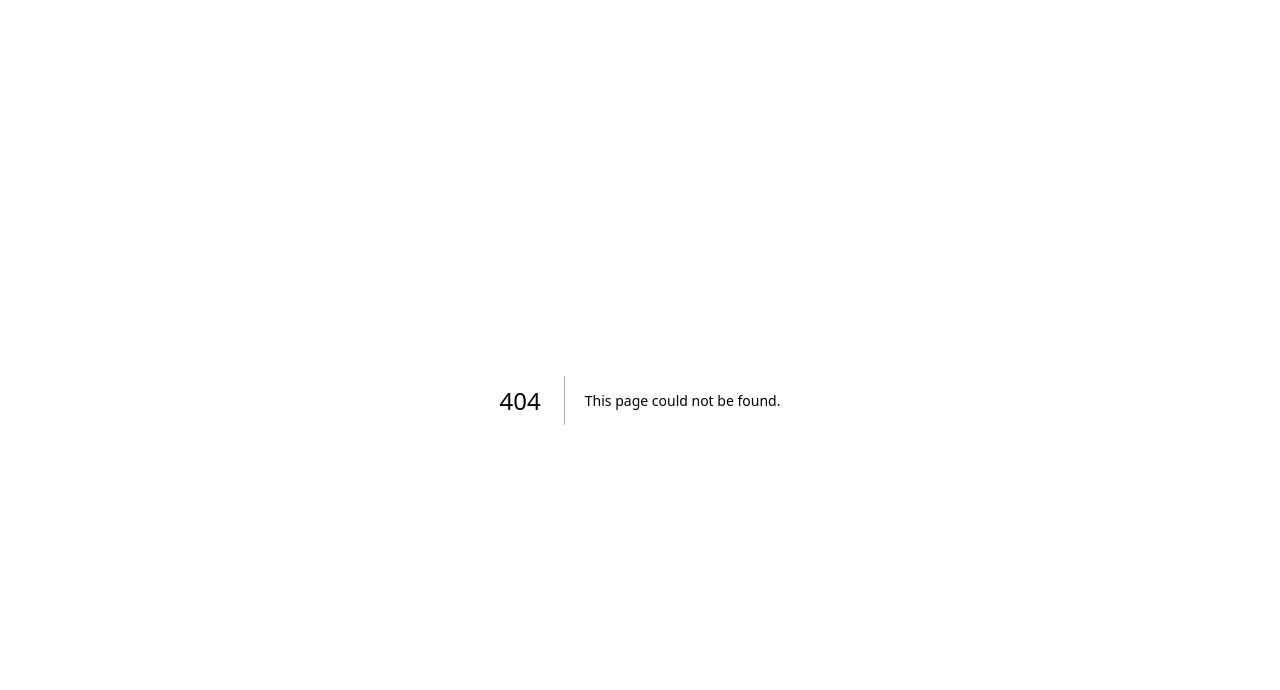
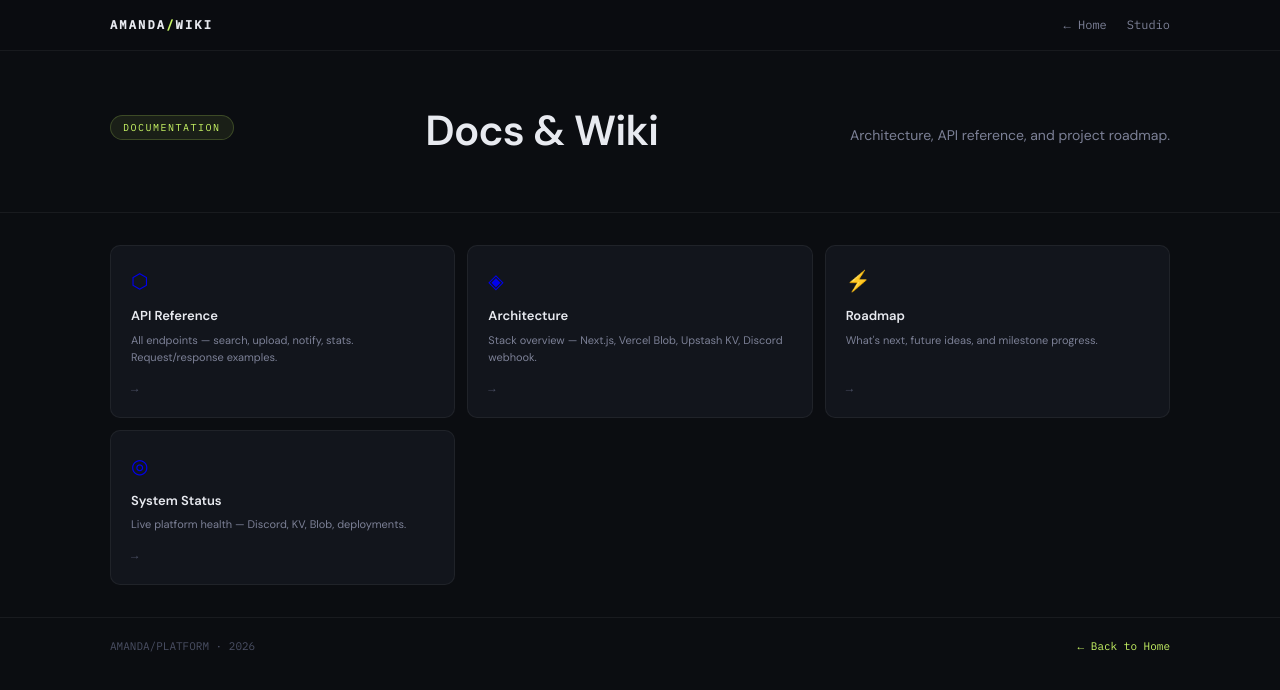
Before and after one commit to ANTCPU/photography, a Next.js app: page /wiki in a window 1280 px wide. Before the commit this address had no page. Shown: the top 690 px of the page. Built offline with nearby package versions, Linux system fonts and the light colour scheme.

Commit message:
Create page.tsx

```diff
--- /dev/null
+++ b/app/wiki/page.tsx
@@ -0,0 +1,90 @@
+// app/wiki/page.tsx
+export default function WikiIndex() {
+  return (
+    <div style={s.root}>
+
+      <header style={s.topbar}>
+        <div style={s.inner}>
+          <span style={s.wordmark}>AMANDA<span style={s.accent}>/</span>WIKI</span>
+          <nav style={s.nav}>
+            <a href="/" style={s.navLink}>← Home</a>
+            <a href="/dashboard" style={s.navLink}>Studio</a>
+          </nav>
+        </div>
+      </header>
+
+      <div style={s.hero}>
+        <div style={s.inner}>
+          <span style={s.badge}>DOCUMENTATION</span>
+          <h1 style={s.title}>Docs & Wiki</h1>
+          <p style={s.sub}>Architecture, API reference, and project roadmap.</p>
+        </div>
+      </div>
+
+      <div style={s.section}>
+        <div style={s.grid}>
+          <WikiCard href="/wiki/api"          icon="⬡" title="API Reference"    desc="All endpoints — search, upload, notify, stats. Request/response examples." />
+          <WikiCard href="/wiki/architecture" icon="◈" title="Architecture"     desc="Stack overview — Next.js, Vercel Blob, Upstash KV, Discord webhook." />
+          <WikiCard href="/wiki/roadmap"      icon="⚡" title="Roadmap"         desc="What's next, future ideas, and milestone progress." />
+          <WikiCard href="/wiki/status"       icon="◎" title="System Status"    desc="Live platform health — Discord, KV, Blob, deployments." />
+        </div>
+      </div>
+
+      <footer style={s.footer}>
+        <div style={s.inner}>
+          <span style={s.dim}>AMANDA/PLATFORM · 2026</span>
+          <a href="/" style={s.footerLink}>← Back to Home</a>
+        </div>
+      </footer>
+
+    </div>
+  )
+}
+
+function WikiCard({ href, icon, title, desc }: {
+  href: string; icon: string; title: string; desc: string
+}) {
+  return (
+    <a
+      href={href}
+      style={s.card}
+      onMouseEnter={(e) => {
+        e.currentTarget.style.borderColor = "rgba(200,245,100,0.25)"
+        e.currentTarget.style.background = "#191d27"
+      }}
+      onMouseLeave={(e) => {
+        e.currentTarget.style.borderColor = "rgba(255,255,255,0.06)"
+        e.currentTarget.style.background = "#12151c"
+      }}
+    >
+      <span style={s.icon}>{icon}</span>
+      <span style={s.cardTitle}>{title}</span>
+      <span style={s.cardDesc}>{desc}</span>
+      <span style={s.arrow}>→</span>
+    </a>
+  )
+}
+
+const s: Record<string, any> = {
+  root:     { minHeight: "100vh", background: "#0b0d11", color: "#e8eaf0", fontFamily: "'DM Sans', sans-serif", fontSize: 13 },
+  topbar:   { borderBottom: "1px solid rgba(255,255,255,0.06)", background: "rgba(11,13,17,0.95)", position: "sticky", top: 0, zIndex: 100, backdropFilter: "blur(12px)" },
+  inner:    { maxWidth: 1100, margin: "0 auto", padding: "0 20px", display: "flex", alignItems: "center", justifyContent: "space-between" },
+  wordmark: { fontSize: 12, fontWeight: 700, letterSpacing: "0.18em", color: "#e8eaf0", fontFamily: "'IBM Plex Mono', monospace", padding: "16px 0" },
+  accent:   { color: "#c8f564" },
+  nav:      { display: "flex", gap: 20 },
+  navLink:  { color: "#7c8096", textDecoration: "none", fontSize: 12, fontFamily: "'IBM Plex Mono', monospace" },
+  hero:     { borderBottom: "1px solid rgba(255,255,255,0.06)", padding: "48px 20px 40px" },
+  badge:    { display: "inline-block", fontSize: 10, fontFamily: "'IBM Plex Mono', monospace", letterSpacing: "0.15em", color: "#c8f564", background: "rgba(200,245,100,0.08)", border: "1px solid rgba(200,245,100,0.2)", borderRadius: 20, padding: "4px 12px", marginBottom: 16 },
+  title:    { fontSize: "clamp(28px, 5vw, 42px)", fontWeight: 700, letterSpacing: "-0.02em", color: "#e8eaf0", marginBottom: 10 },
+  sub:      { fontSize: 14, color: "#7c8096", lineHeight: 1.7 },
+  section:  { maxWidth: 1100, margin: "0 auto", padding: "32px 20px" },
+  grid:     { display: "grid", gridTemplateColumns: "repeat(auto-fill, minmax(260px, 1fr))", gap: 12 },
+  card:     { background: "#12151c", border: "1px solid rgba(255,255,255,0.06)", borderRadius: 10, padding: "20px", textDecoration: "none", display: "flex", flexDirection: "column", gap: 6, transition: "border-color 0.15s, background 0.15s", cursor: "pointer" },
+  icon:     { fontSize: 20, marginBottom: 4, fontFamily: "'IBM Plex Mono', monospace" },
+  cardTitle:{ fontSize: 13, fontWeight: 600, color: "#e8eaf0" },
+  cardDesc: { fontSize: 11, color: "#7c8096", lineHeight: 1.6, flex: 1 },
+  arrow:    { fontSize: 12, marginTop: 6, fontFamily: "'IBM Plex Mono', monospace", color: "#4a4f63" },
+  footer:   { borderTop: "1px solid rgba(255,255,255,0.06)", padding: "20px" },
+  footerLink: { fontSize: 11, fontFamily: "'IBM Plex Mono', monospace", color: "#c8f564", textDecoration: "none" },
+  dim:      { fontSize: 11, fontFamily: "'IBM Plex Mono', monospace", color: "#4a4f63" },
+}
```
